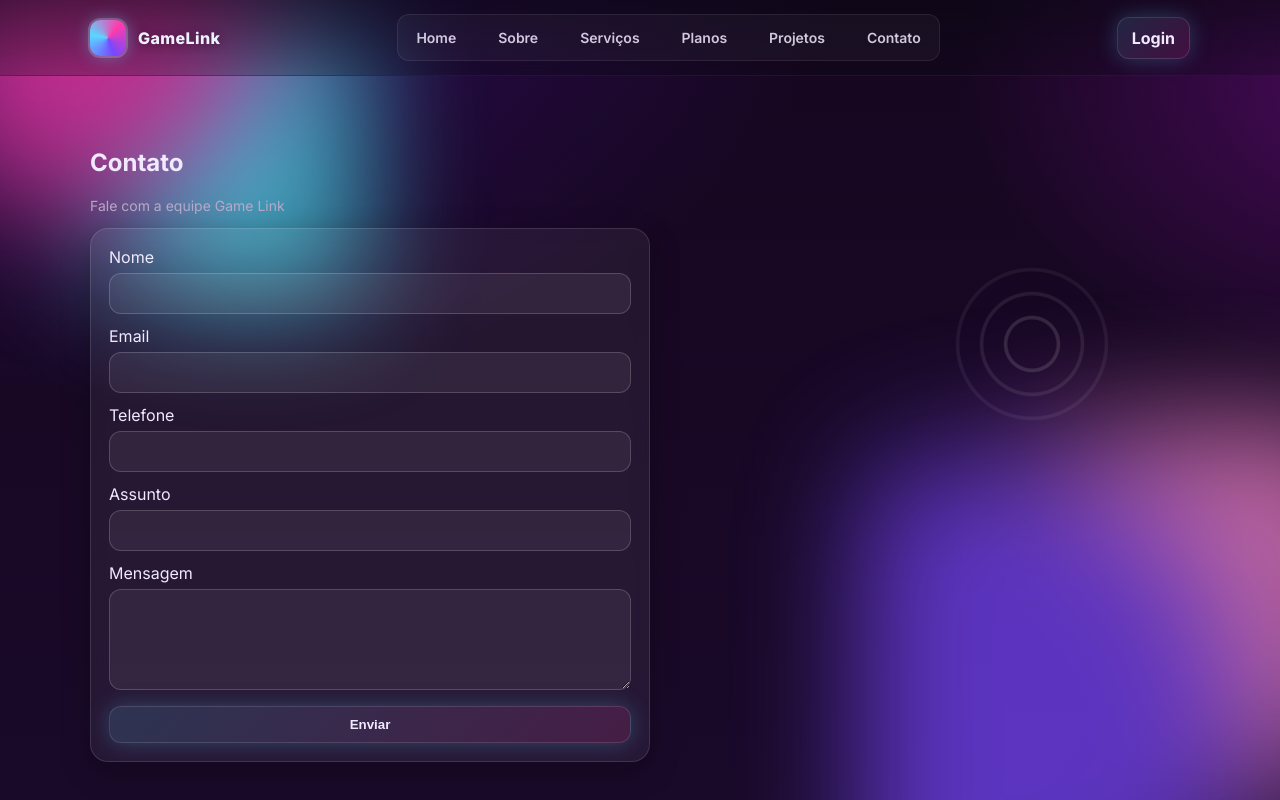
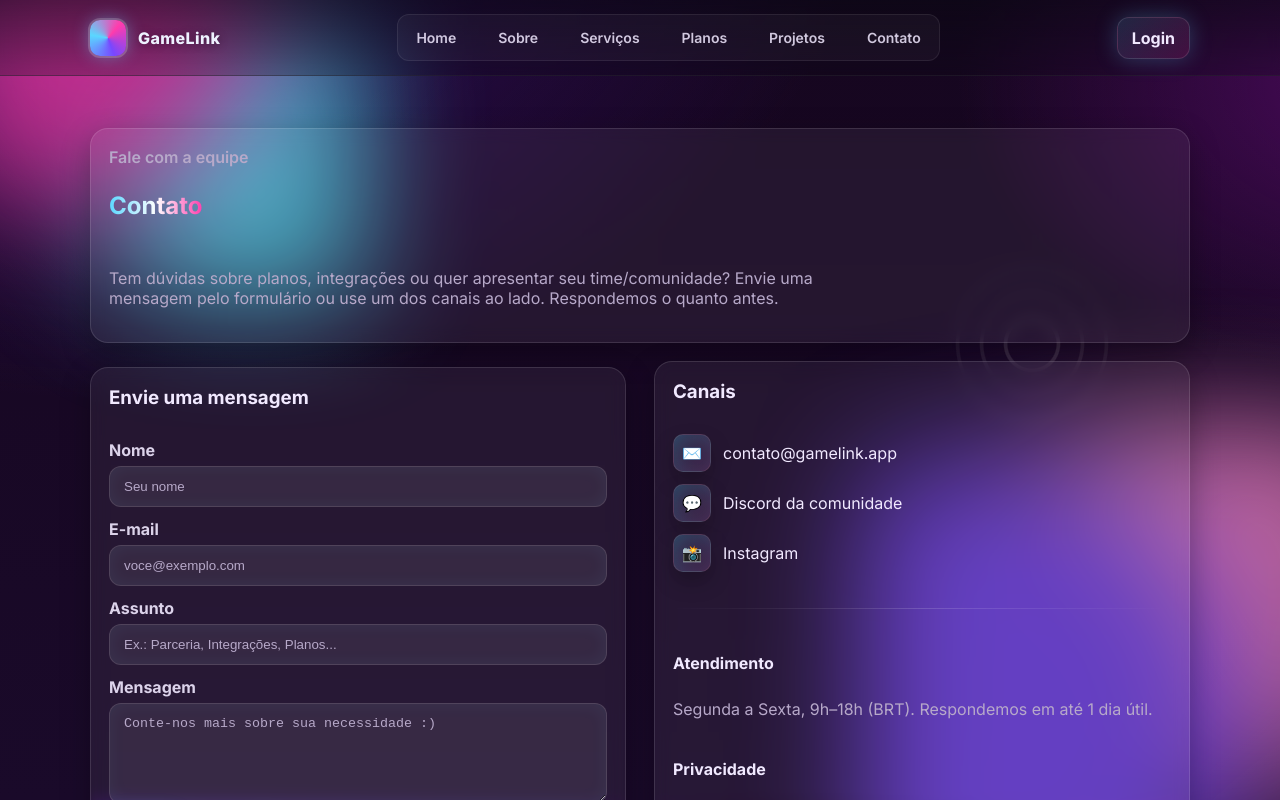
Before and after one commit to KaiqueFJ21/Site-primeira-vers-o-html, a React app: page /contato in a window 1280 px wide. Shown: the top 800 px of the page. Built offline with nearby package versions, Linux system fonts and the light colour scheme.

Commit message:
atualização final

```diff
--- a/src/pages/Contato.js
+++ b/src/pages/Contato.js
@@ -1,156 +1,211 @@
 import React, { useState } from "react";
-import { config } from '../config/index.js';
 
-export default function Contato(){
-  const [status, setStatus] = useState(null);
-  const [codigoContato, setCodigoContato] = useState(null);
-  const onSubmit = async (e) => {
+/* <<< DECLARA AQUI, NO TOPO DO ARQUIVO >>> */
+const iconStyle = {
+  width: 38,
+  height: 38,
+  borderRadius: 10,
+  display: "inline-grid",
+  placeItems: "center",
+  background: "linear-gradient(135deg, rgba(90,215,255,.18), rgba(255,60,172,.12))",
+  border: "1px solid rgba(255,255,255,.12)",
+  boxShadow: "inset 0 0 18px rgba(90,215,255,.12), 0 10px 20px rgba(0,0,0,.25)",
+  fontWeight: 800,
+};
+
+export default function Contato() {
+  const [form, setForm] = useState({
+    nome: "",
+    email: "",
+    assunto: "",
+    mensagem: "",
+  });
+  const [status, setStatus] = useState({ type: "idle", msg: "" });
+
+  const onChange = (e) => {
+    const { name, value } = e.target;
+    setForm((f) => ({ ...f, [name]: value }));
+  };
+
+  const validate = () => {
+    if (!form.nome.trim()) return "Informe seu nome.";
+    if (!form.email.trim()) return "Informe seu e-mail.";
+    if (!/^[^\s@]+@[^\s@]+\.[^\s@]+$/.test(form.email)) return "E-mail inválido.";
+    if (!form.assunto.trim()) return "Informe o assunto.";
+    if (!form.mensagem.trim()) return "Digite sua mensagem.";
+    return null;
+  };
+
+  const handleSubmit = async (e) => {
     e.preventDefault();
-    const formData = new FormData(e.currentTarget);
-    const data = {
-      nome: formData.get('nome'),
-      email: formData.get('email'),
-      telefone: formData.get('telefone') || null,
-      assunto: formData.get('assunto') || 'Contato via site',
-      mensagem: formData.get('mensagem'),
-      status: 'novo',
-      data_criacao: new Date().toISOString()
-    };
+    setStatus({ type: "loading", msg: "Enviando..." });
 
-    setStatus("enviando");
+    const err = validate();
+    if (err) {
+      setStatus({ type: "error", msg: err });
+      return;
+    }
+
     try {
-      // URL da API (usar `config` para facilitar deploys)
-      const API_URL = config?.apiUrl || 'https://site-primeira-vers-o-html.vercel.app/api';
-      console.log('Enviando dados para:', `${API_URL}/contato`);
-      console.log('Dados:', data);
-
-      const response = await fetch(`${API_URL}/contato`, {
-        method: 'POST',
-        headers: {
-          'Content-Type': 'application/json',
-          'Accept': 'application/json'
-        },
-        mode: 'cors',
-        body: JSON.stringify(data)
+      const res = await fetch("/api/contato", {
+        method: "POST",
+        headers: { "Content-Type": "application/json" },
+        body: JSON.stringify(form),
       });
 
-      const responseData = await response.json();
-      console.log('Resposta do servidor:', responseData);
+      if (!res.ok) throw new Error("API indisponível");
 
-      if (!response.ok) {
-        throw new Error(responseData.error || 'Erro ao enviar mensagem');
-      }
-
-      setStatus("ok");
-      setCodigoContato(responseData.codigo);
-      e.currentTarget.reset();
-    } catch (error) {
-      console.error('Erro ao enviar mensagem:', error);
-      console.error('Detalhes do erro:', error.message);
-      setStatus("erro");
-      // Mostrar erro mais específico para o usuário
-      alert(`Erro ao enviar mensagem: ${error.message}. Por favor, tente novamente ou entre em contato por outro meio.`);
+      setStatus({ type: "success", msg: "Mensagem enviada com sucesso! Em breve entraremos em contato." });
+      setForm({ nome: "", email: "", assunto: "", mensagem: "" });
+    } catch {
+      // modo demo para desenvolvimento local
+      setTimeout(() => {
+        setStatus({
+          type: "success",
+          msg: "Mensagem enviada (modo demonstração). Quando a API estiver ativa, o envio será real.",
+        });
+        setForm({ nome: "", email: "", assunto: "", mensagem: "" });
+      }, 500);
     }
   };
+
   return (
     <section className="section">
       <div className="container">
-        <h2>Contato</h2>
-        <p className="hint">Fale com a equipe Game Link</p>
-        <form onSubmit={onSubmit} className="card" style={{padding:18, maxWidth:560}}>
-          <div style={{display:"grid", gap:12}}>
-            <label>Nome<input required name="nome" style={inputStyle} /></label>
-            <label>Email<input required name="email" type="email" style={inputStyle} /></label>
-            <label>Telefone<input name="telefone" type="tel" style={inputStyle} /></label>
-            <label>Assunto<input name="assunto" style={inputStyle} /></label>
-            <label>Mensagem<textarea required name="mensagem" rows="5" style={inputStyle} /></label>
-            <button className="cta-btn" type="submit">Enviar</button>
-            {status === "ok" && (
-              <div className="hint" style={{textAlign: 'center'}}>
-                <div style={{
-                  background: 'rgba(76, 175, 80, 0.1)',
-                  padding: '20px',
-                  borderRadius: '12px',
-                  border: '1px solid rgba(76, 175, 80, 0.2)',
-                  marginTop: '20px'
-                }}>
-                  <div style={{
-                    display: 'flex',
-                    alignItems: 'center',
-                    justifyContent: 'center',
-                    marginBottom: '15px'
-                  }}>
-                    <span style={{
-                      background: '#4CAF50',
-                      borderRadius: '50%',
-                      width: '24px',
-                      height: '24px',
-                      display: 'flex',
-                      alignItems: 'center',
-                      justifyContent: 'center',
-                      marginRight: '10px'
-                    }}>✓</span>
-                    <p style={{
-                      color: '#4CAF50',
-                      fontSize: '1.1em',
-                      margin: 0
-                    }}>Mensagem enviada com sucesso!</p>
-                  </div>
+        {/* HERO */}
+        <div className="card" style={{ padding: 18, marginBottom: 18 }}>
+          <div className="kicker">Fale com a equipe</div>
+          <h1 style={{ marginTop: 6 }}>
+            <span className="gradient-text">Contato</span>
+          </h1>
+          <p className="muted" style={{ maxWidth: 760 }}>
+            Tem dúvidas sobre planos, integrações ou quer apresentar seu time/comunidade? Envie uma mensagem
+            pelo formulário ou use um dos canais ao lado. Respondemos o quanto antes.
+          </p>
+        </div>
 
-                  {codigoContato && (
-                    <div style={{
-                      background: 'rgba(255, 255, 255, 0.1)',
-                      padding: '15px',
-                      borderRadius: '8px',
-                      marginTop: '15px'
-                    }}>
-                      <p style={{
-                        fontSize: '0.9em',
-                        color: '#666',
-                        margin: '0 0 8px 0'
-                      }}>Seu código de acompanhamento:</p>
+        {/* GRID: Formulário + Canais */}
+        <div className="split">
+          {/* Formulário */}
+          <div className="card" style={{ padding: 18 }}>
+            <h3 style={{ marginTop: 0 }}>Envie uma mensagem</h3>
 
-                      <div style={{
-                        background: '#f5f5f5',
-                        padding: '12px',
-                        borderRadius: '6px',
-                        border: '1px dashed #4CAF50',
-                        marginBottom: '10px'
-                      }}>
-                        <strong style={{
-                          fontSize: '1.4em',
-                          letterSpacing: '2px',
-                          color: '#2E7D32',
-                          fontFamily: 'monospace'
-                        }}>{codigoContato}</strong>
-                      </div>
+            <form className="form" onSubmit={handleSubmit} noValidate>
+              <div className="field">
+                <label htmlFor="nome">Nome</label>
+                <input
+                  id="nome"
+                  name="nome"
+                  type="text"
+                  placeholder="Seu nome"
+                  value={form.nome}
+                  onChange={onChange}
+                  required
+                />
+              </div>
 
-                      <div style={{
-                        display: 'flex',
-                        alignItems: 'center',
-                        justifyContent: 'center',
-                        gap: '10px',
-                        marginTop: '10px',
-                        fontSize: '0.9em',
-                        color: '#666'
-                      }}>
-                        <span>📋 Guarde este código para consultas futuras</span>
-                      </div>
-                    </div>
-                  )}
-                </div>
+              <div className="field">
+                <label htmlFor="email">E-mail</label>
+                <input
+                  id="email"
+                  name="email"
+                  type="email"
+                  placeholder="voce@exemplo.com"
+                  value={form.email}
+                  onChange={onChange}
+                  required
+                />
               </div>
-            )}
-            {status === "erro" && <span className="hint">Não foi possível enviar agora. ❌</span>}
+
+              <div className="field">
+                <label htmlFor="assunto">Assunto</label>
+                <input
+                  id="assunto"
+                  name="assunto"
+                  type="text"
+                  placeholder="Ex.: Parceria, Integrações, Planos..."
+                  value={form.assunto}
+                  onChange={onChange}
+                  required
+                />
+              </div>
+
+              <div className="field">
+                <label htmlFor="mensagem">Mensagem</label>
+                <textarea
+                  id="mensagem"
+                  name="mensagem"
+                  rows={5}
+                  placeholder="Conte-nos mais sobre sua necessidade :)"
+                  value={form.mensagem}
+                  onChange={onChange}
+                  required
+                />
+              </div>
+
+              <div style={{ display: "flex", gap: 12, alignItems: "center", flexWrap: "wrap" }}>
+                <button
+                  type="submit"
+                  className="cta-btn"
+                  disabled={status.type === "loading"}
+                  style={{ cursor: status.type === "loading" ? "wait" : "pointer" }}
+                >
+                  {status.type === "loading" ? "Enviando..." : "Enviar"}
+                </button>
+
+                <span
+                  aria-live="polite"
+                  className={status.type === "error" ? "hint" : "muted"}
+                  style={{
+                    color: status.type === "error" ? "#ffb4c7" : "var(--muted)",
+                    fontWeight: status.type === "success" ? 700 : 500,
+                  }}
+                >
+                  {status.msg}
+                </span>
+              </div>
+            </form>
           </div>
-        </form>
+
+          {/* Canais de contato / Info */}
+          <div className="card" style={{ padding: 18 }}>
+            <h3 style={{ marginTop: 0 }}>Canais</h3>
+
+            <ul className="muted" style={{ listStyle: "none", padding: 0, margin: 0, display: "grid", gap: 12 }}>
+              <li style={{ display: "flex", gap: 12, alignItems: "center" }}>
+                <span className="icon" aria-hidden="true" style={iconStyle}>✉️</span>
+                <a href="mailto:contato@gamelink.app" style={{ color: "var(--text)", textDecoration: "none" }}>
+                  contato@gamelink.app
+                </a>
+              </li>
+              <li style={{ display: "flex", gap: 12, alignItems: "center" }}>
+                <span className="icon" aria-hidden="true" style={iconStyle}>💬</span>
+                <a href="https://discord.gg/MtuxYcS2xK" target="_blank" rel="noreferrer" style={{ color: "var(--text)", textDecoration: "none" }}>
+                  Discord da comunidade
+                </a>
+              </li>
+              <li style={{ display: "flex", gap: 12, alignItems: "center" }}>
+                <span className="icon" aria-hidden="true" style={iconStyle}>📸</span>
+                <a href="https://instagram.com/" target="_blank" rel="noreferrer" style={{ color: "var(--text)", textDecoration: "none" }}>
+                  Instagram
+                </a>
+              </li>
+            </ul>
+
+            <hr className="sep" />
+
+            <h4 style={{ margin: "8px 0" }}>Atendimento</h4>
+            <p className="muted" style={{ marginTop: 6 }}>
+              Segunda a Sexta, 9h–18h (BRT). Respondemos em até 1 dia útil.
+            </p>
+
+            <h4 style={{ margin: "12px 0 6px" }}>Privacidade</h4>
+            <p className="muted" style={{ marginTop: 6 }}>
+              Seus dados são usados apenas para retorno do contato. Ao enviar, você concorda com nossa Política de Privacidade.
+            </p>
+          </div>
+        </div>
       </div>
     </section>
   );
 }
-
-const inputStyle = {
-  width:"100%", marginTop:6, padding:"12px 14px",
-  borderRadius:12, border:"1px solid rgba(255,255,255,.18)",
-  background:"rgba(255,255,255,.06)", color:"#fff", outline:"none"
-};
```
Also changed, not shown: src/styles/global.css (+11 -0 lines).
